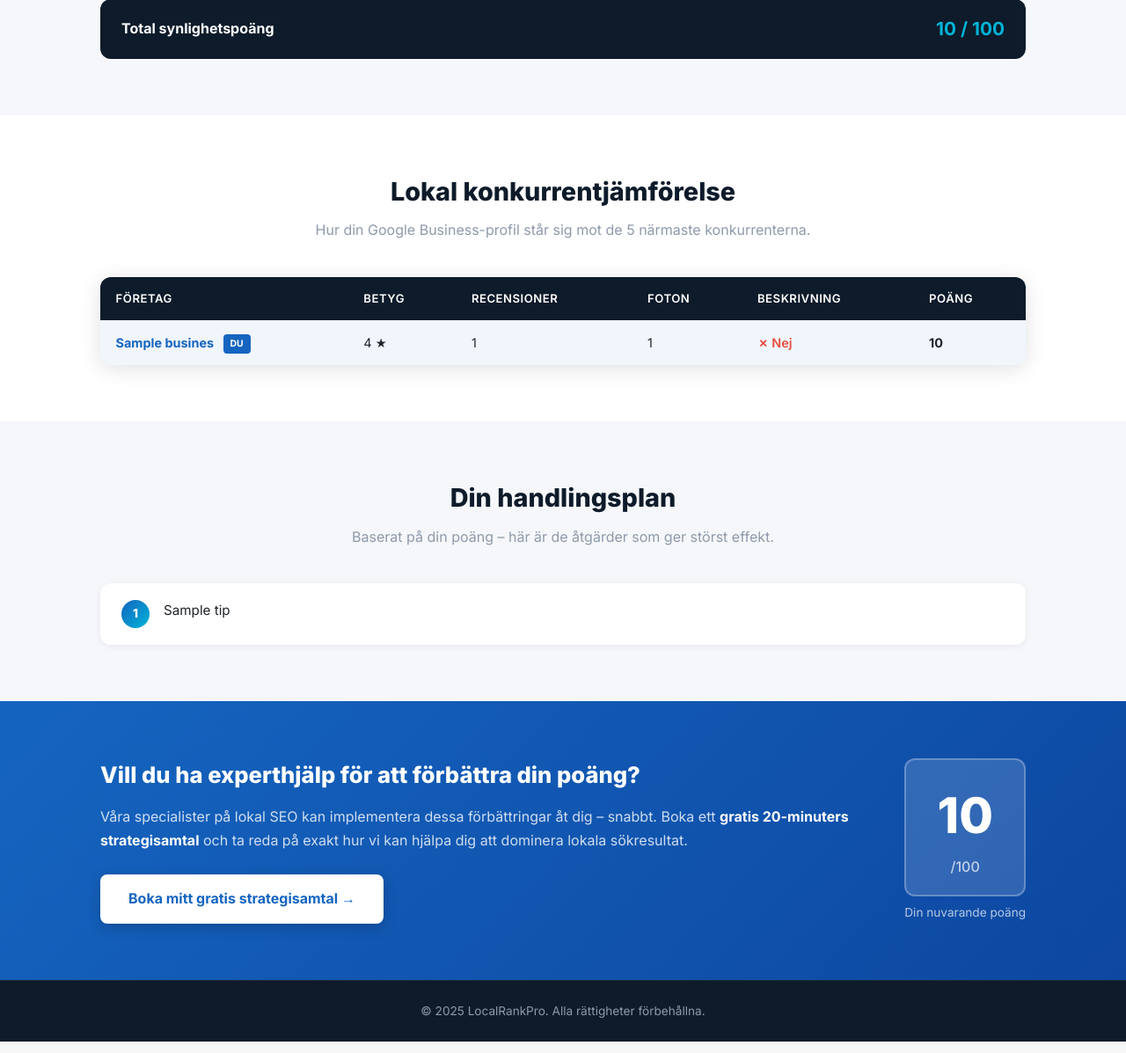
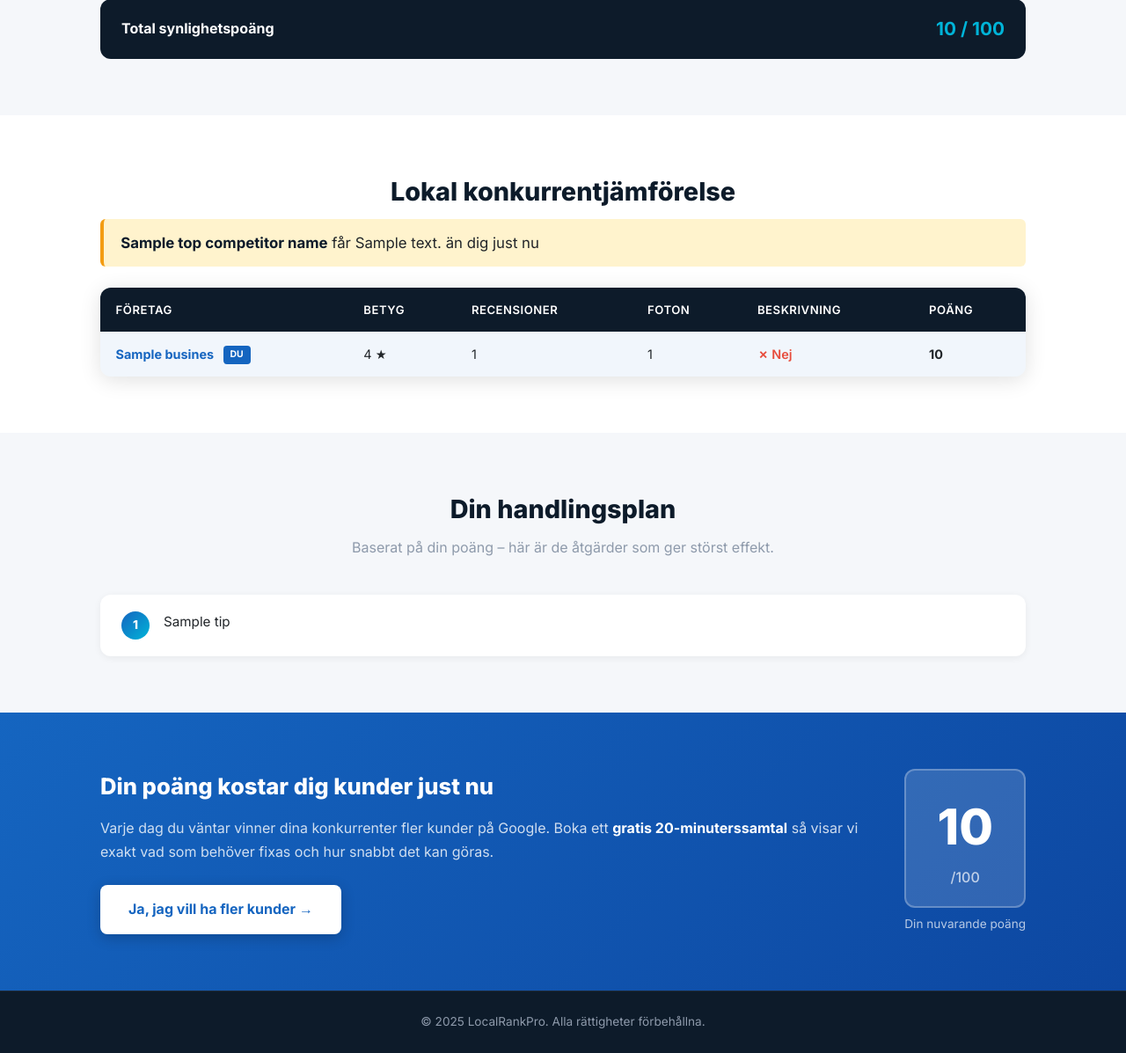
Before and after one commit to komacarpe88-tiktok/visibility-lead-magnet, a Flask app: template templates/results.html in a window 1280 px wide. Shown: the part 999-2196 px from the top of the page at 88% size. Run offline with Flask 3, Linux system fonts and the light colour scheme; the template is opened without the code that fills it: most values are stand-ins (such as "Sample title", 1, 10 or a date in 2020).

Commit message:
Personalised results page: competitor callouts, dynamic recommendations, sharper CTA copy

```diff
--- a/app.py
+++ b/app.py
@@ -103,8 +103,35 @@
     competitors = report_data["competitors"]
 
     # ── Score ──────────────────────────────────────────────────────────────────
-    scores = calculate_score(business, competitors)
     competitor_scores = [calculate_score(c, [])["total"] for c in competitors]
+
+    # Top competitor by score (used in personalised copy)
+    top_competitor = None
+    top_competitor_name = None
+    competitors_beating = 0
+    review_ratio_text = "fler kunder från Google"
+
+    if competitors and competitor_scores:
+        top_idx = max(range(len(competitor_scores)), key=lambda i: competitor_scores[i])
+        top_competitor = competitors[top_idx]
+        top_competitor_name = top_competitor["name"]
+
+    scores = calculate_score(business, competitors, top_competitor_name=top_competitor_name)
+
+    if competitor_scores:
+        competitors_beating = sum(1 for s in competitor_scores if s > scores["total"])
+
+    if top_competitor:
+        user_reviews = business.get("review_count", 1) or 1
+        top_reviews  = top_competitor.get("review_count", 0)
+        if top_reviews > user_reviews:
+            ratio = top_reviews / user_reviews
+            if ratio >= 3:
+                review_ratio_text = f"{int(ratio)}x fler kunder från Google"
+            elif ratio >= 2:
+                review_ratio_text = "dubbelt så många kunder från Google"
+            elif ratio >= 1.5:
+                review_ratio_text = "50% fler kunder från Google"
 
     # ── Generate PDF (stored in memory as bytes) ───────────────────────────────
     pdf_bytes = None
@@ -135,9 +162,12 @@
         "business_name": business_name,
         "city":          city,
         "business":      business,
-        "competitors":   competitors,
-        "competitor_scores": competitor_scores,
-        "scores":        scores,
+        "competitors":        competitors,
+        "competitor_scores":  competitor_scores,
+        "scores":             scores,
+        "top_competitor_name": top_competitor_name,
+        "competitors_beating": competitors_beating,
+        "review_ratio_text":  review_ratio_text,
         "pdf_bytes":     pdf_bytes,
     }
 
--- a/static/css/style.css
+++ b/static/css/style.css
@@ -452,6 +452,28 @@
 .grade-D, .legend-d { background: rgba(255,112,67,.2);  color: #FF7043; border-color: rgba(255,112,67,.4); }
 .grade-F, .legend-f { background: rgba(231,76,60,.2);   color: #E74C3C; border-color: rgba(231,76,60,.4); }
 
+/* Score context line */
+.score-context {
+  color: #FFD54F;
+  font-size: 1rem;
+  font-weight: 600;
+  text-align: center;
+  margin: 0.2rem 0 1.8rem;
+}
+.score-context strong { color: #fff; }
+
+/* Competitor callout */
+.competitor-callout {
+  font-size: 1.05rem;
+  color: var(--text);
+  background: #FFF3CD;
+  border-left: 4px solid var(--yellow);
+  border-radius: 6px;
+  padding: 0.85rem 1.2rem;
+  margin-bottom: 1.2rem;
+}
+.competitor-callout strong { color: var(--navy); }
+
 /* Download CTA */
 .download-cta { text-align: center; }
 .btn-download {
--- a/templates/results.html
+++ b/templates/results.html
@@ -57,6 +57,13 @@
           <span class="legend-item legend-f">F  0–39</span>
         </div>
       </div>
+
+      <!-- Kontextmening under poängen -->
+      {% if competitors_beating > 0 %}
+      <p class="score-context">
+        Din poäng är lägre än <strong>{{ competitors_beating }} av {{ competitors|length }} konkurrenter</strong> i ditt område
+      </p>
+      {% endif %}
 
       <!-- Nedladdning -->
       {% if pdf_path %}
@@ -133,9 +140,11 @@
   <section class="competitors-section">
     <div class="container">
       <h2 class="section-title">Lokal konkurrentjämförelse</h2>
-      <p class="section-subtitle">
-        Hur din Google Business-profil står sig mot de 5 närmaste konkurrenterna.
+      {% if top_competitor_name %}
+      <p class="competitor-callout">
+        <strong>{{ top_competitor_name }}</strong> får {{ review_ratio_text }} än dig just nu
       </p>
+      {% endif %}
       <div class="table-wrapper">
         <table class="competitors-table">
           <thead>
@@ -212,13 +221,13 @@
     <div class="container">
       <div class="book-call-card">
         <div class="book-call-content">
-          <h2>Vill du ha experthjälp för att förbättra din poäng?</h2>
+          <h2>Din poäng kostar dig kunder just nu</h2>
           <p>
-            Våra specialister på lokal SEO kan implementera dessa förbättringar åt dig – snabbt.
-            Boka ett <strong>gratis 20-minuters strategisamtal</strong> och ta reda på exakt
-            hur vi kan hjälpa dig att dominera lokala sökresultat.
+            Varje dag du väntar vinner dina konkurrenter fler kunder på Google.
+            Boka ett <strong>gratis 20-minuterssamtal</strong> så visar vi exakt vad som
+            behöver fixas och hur snabbt det kan göras.
           </p>
-          <a href="https://api.leadconnectorhq.com/widget/booking/tLul2UjJ4lCOYMicz8eX" target="_blank" class="btn-book-call">Boka mitt gratis strategisamtal →</a>
+          <a href="https://api.leadconnectorhq.com/widget/booking/tLul2UjJ4lCOYMicz8eX" target="_blank" class="btn-book-call">Ja, jag vill ha fler kunder →</a>
         </div>
         <div class="book-call-score">
           <div class="big-score-badge grade-{{ scores.grade }}">
```
Also changed, not shown: utils/scoring.py (+34 -23 lines).
